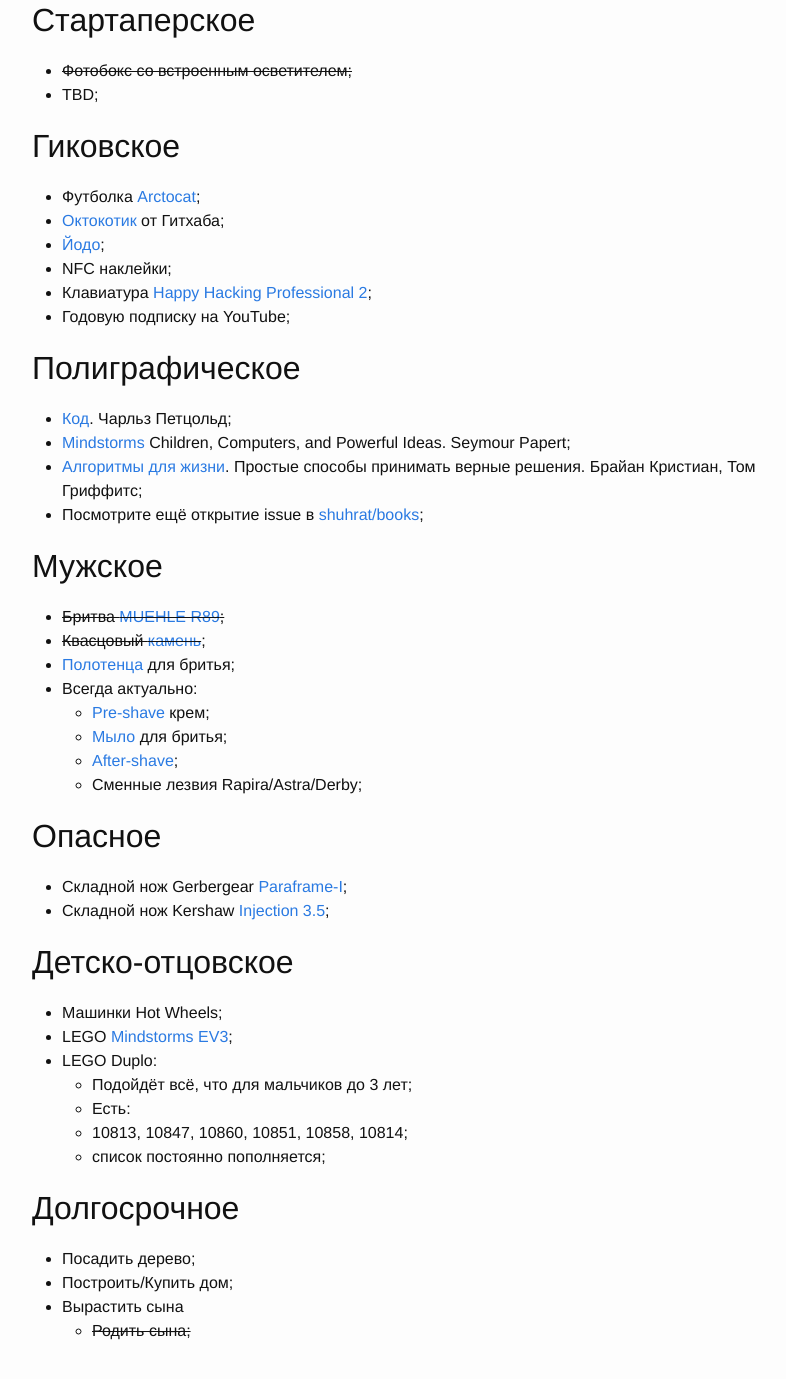
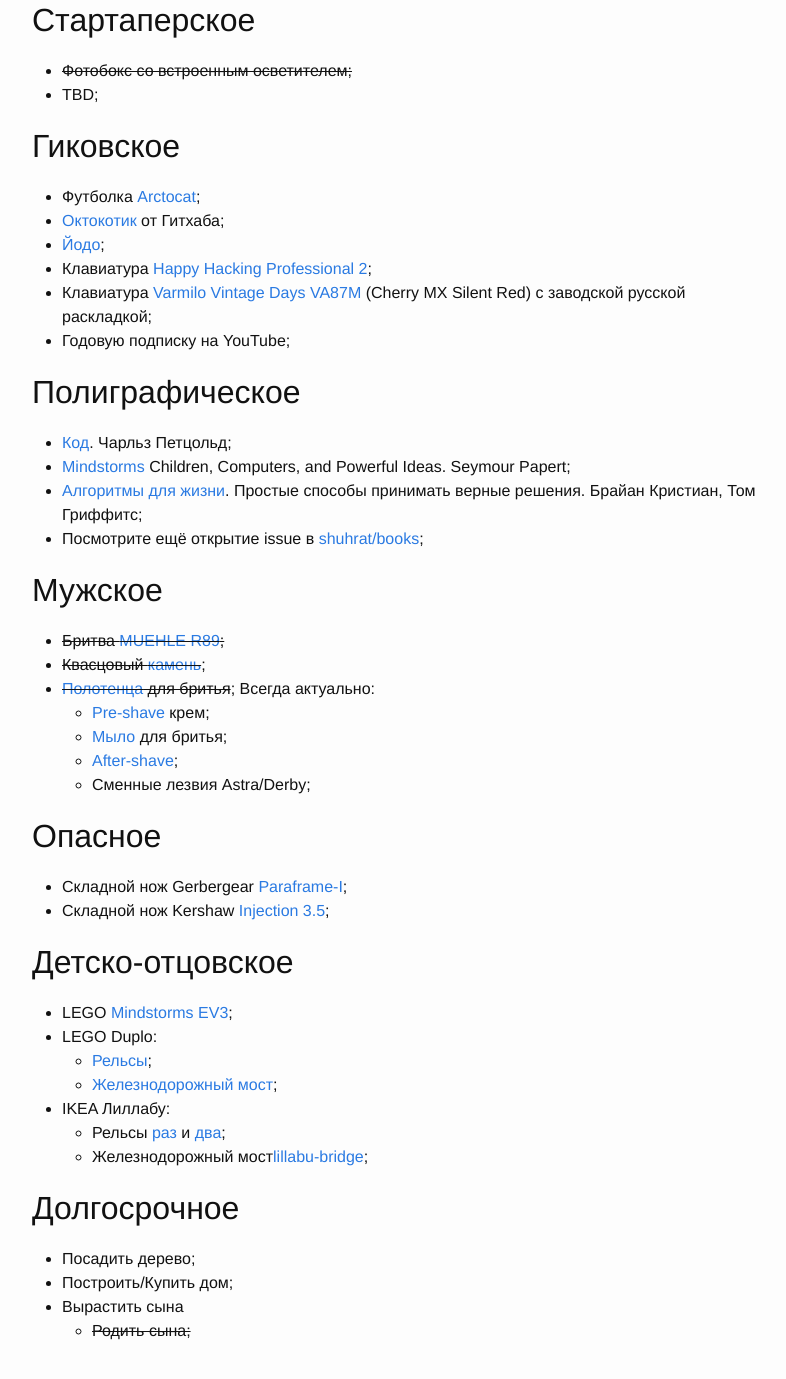
Before and after one commit to shuhrat/shuhrat.github.io, a Jekyll site: the page built from wishlist/index.md, in a window 1280 px wide and 1400 px high, scrolled down 563 px. Shown: the top 1379 px of the window, without its empty margins (238-1024 px from the left). Built offline with Jekyll 4.4.1, drawn with Linux system fonts in a browser that asks for light colours.

Commit message:
Updated wishlist
Added some Lego and Lillabu railways

```diff
--- a/wishlist/index.md
+++ b/wishlist/index.md
@@ -29,8 +29,8 @@
 - Футболка [Arctocat];
 - [Октокотик] от Гитхаба;
 - [Йодо];
-- NFC наклейки;
 - Клавиатура [Happy Hacking Professional 2][hhp-keyboard];
+- Клавиатура [Varmilo Vintage Days VA87M][varmilo-keyboard] (Cherry MX Silent Red) c заводской русской раскладкой;
 - Годовую подписку на YouTube;
 
 
@@ -44,13 +44,12 @@
 ## Мужское
 - ~~Бритва [MUEHLE R89];~~
 - ~~Квасцовый [камень][alunit]~~;
-- [Полотенца][polotentse-muehle] для бритья;
-- Всегда актуально:
+- ~~[Полотенца][polotentse-muehle] для бритья~~;
+Всегда актуально:
   - [Pre-shave][pre-shave-proraso] крем;
   - [Мыло][soap-Proraso] для бритья;
   - [After-shave][after-shave-proraso];
-  - Сменные лезвия Rapira/Astra/Derby;
-
+  - Сменные лезвия Astra/Derby;
 
 ## Опасное
 - Складной нож Gerbergear [Paraframe-I];
@@ -58,14 +57,13 @@
 
 
 ## Детско-отцовское
-- Машинки Hot Wheels;
 - LEGO [Mindstorms EV3];
 - LEGO Duplo:
-  - Подойдёт всё, что для мальчиков до 3 лет;
-  - Есть:
-   - 10813, 10847, 10860, 10851, 10858, 10814;
-   - список постоянно пополняется;
-
+	- [Рельсы][lego-duplo-railway];
+	- [Железнодорожный мост][lego-duplo-bridge];
+- IKEA Лиллабу:
+	- Рельсы [раз][lillabu-50] и [два][lillabu-10];
+	- Железнодорожный мост[lillabu-bridge];
 
 ## Долгосрочное
 - Посадить дерево;
@@ -86,14 +84,20 @@
 [Йодо]: http://amperka.ru/product/yodo
 
 [Mindstorms EV3]: https://lego.detmir.ru/product/index/id/164642/
+[lego-duplo-bridge]: https://www.detmir.ru/product/index/id/3092801/
+[lego-duplo-railway]: https://www.detmir.ru/product/index/id/3092804/
+[lillabu-50]: https://www.ikea.com/ru/ru/p/lillabu-zheleznaya-doroga-50-predm-20362793/
+[lillabu-10]: https://www.ikea.com/ru/ru/p/lillabu-zheleznaya-doroga-90363727/
+[lillabu-bridge]: https://www.ikea.com/ru/ru/p/lillabu-zheleznodorozhnyy-most-5-predm-00362794/
 
 [hhp-keyboard]: https://www.amazon.com/Happy-Hacking-Keyboard-Professional2-PD-KB400B/dp/B000EXZ0VC/ref=sr_1_1?s=electronics&ie=UTF8&qid=1520939782&sr=1-1&keywords=happy+hacking+keyboard
+[varmilo-keyboard]: https://geekboards.ru/product/varmilo-vintage-days-va87m
+
 
 [Код]: https://www.ozon.ru/context/detail/id/20141077/
 [Mindstorms]: https://www.amazon.com/Mindstorms-Children-Computers-Powerful-Ideas/dp/0465046746/
 [Алгоритмы для жизни]: https://www.ozon.ru/context/detail/id/141368824/
 [shuhrat/books]: https://github.com/shuhrat/books/issues
-
 
 [MUEHLE R89]: https://опаснаябритва.рф/product/t-obraznaya-britva-traditional-r89
 [alunit]: https://опаснаябритва.рф/product/kvastsovyy-kamen-alunit
```
